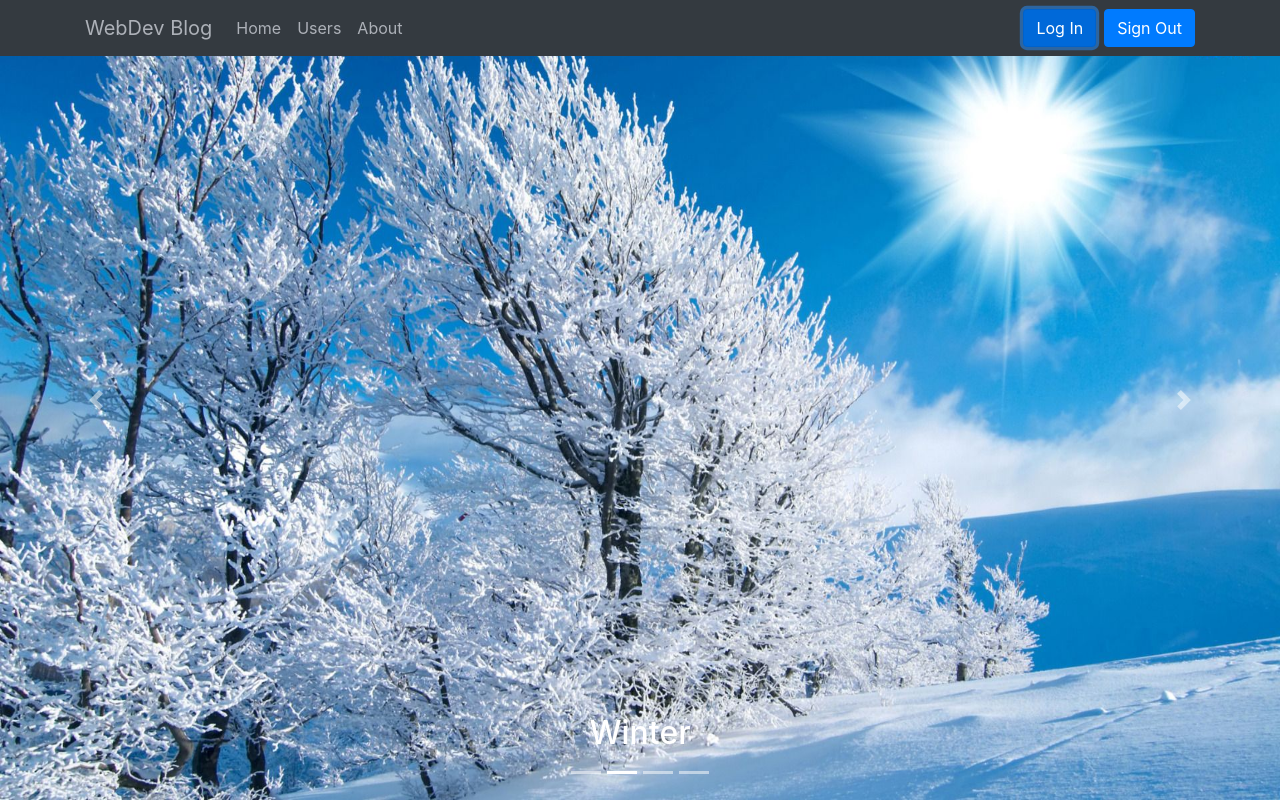
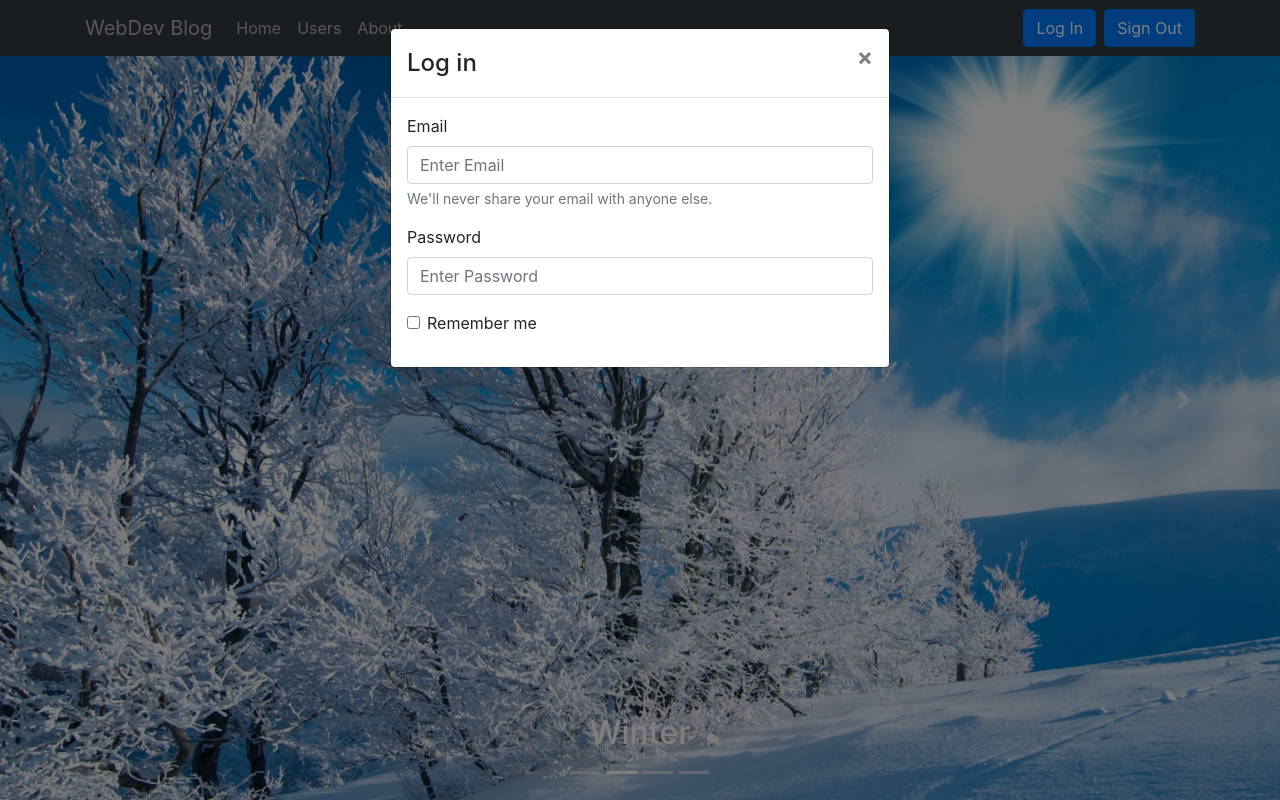
Before and after one commit to IgorOsipov/first-site-bs, a React (Create React App) app: page / in a window 1280 px wide. Both pictures are taken after a click on the button "Log In". Built offline with nearby package versions, Linux system fonts and the light colour scheme.

Commit message:
Added modal for sign in

```diff
--- a/src/Components/NaviBar.js
+++ b/src/Components/NaviBar.js
@@ -1,5 +1,5 @@
-import React from 'react';
-import { Nav, Navbar, Button, Container } from 'react-bootstrap';
+import React, { useState } from 'react';
+import { Nav, Navbar, Button, Container, Modal, Form } from 'react-bootstrap';
 import { Link } from 'react-router-dom';
 import styled from "styled-components";
 
@@ -16,6 +16,12 @@ const Styles = styled.div `
 `
 
 export default function NaviBar(){
+
+    const [show, setShow] = useState(false);
+
+    const handleClose = () => setShow(false);
+    const handleShow = () => setShow(true);
+
     return(
         <>
             <Styles>
@@ -30,13 +36,34 @@ export default function NaviBar(){
                                 <Nav.Link><Link to="/about">About</Link></Nav.Link>
                             </Nav>
                             <Nav>
-                                <Button variant="primary" className="mr-2">Log In</Button>
-                                <Button variant="primary">Sign Out</Button>
+                                <Button variant="primary" className="mr-2" onClick={handleShow}>Log In</Button>
+                                <Button variant="primary" onClick={handleShow}>Sign Out</Button>
                             </Nav>
                         </Navbar.Collapse>
                     </Container>
                 </Navbar>
             </Styles>
+            <Modal show={show} onHide={handleClose}>
+                <Modal.Header closeButton>
+                    <Modal.Title>Log in</Modal.Title>
+                </Modal.Header>
+                <Modal.Body>
+                    <Form>
+                        <Form.Group controlId="formBasicEmail">
+                            <Form.Label>Email</Form.Label>
+                            <Form.Control type="email" placeholder="Enter Email"/>
+                            <Form.Text className="text-muted">We'll never share your email with anyone else.</Form.Text>
+                        </Form.Group>
+                        <Form.Group controlId="formBasicPassword">
+                            <Form.Label>Password</Form.Label>
+                            <Form.Control type="password" placeholder="Enter Password"/>
+                        </Form.Group>
+                        <Form.Group controlId="formBasicCheckbox">
+                            <Form.Check type="checkbox" label="Remember me"/>
+                        </Form.Group>
+                    </Form>
+                </Modal.Body>
+            </Modal>
         </>
     )
 }
```
